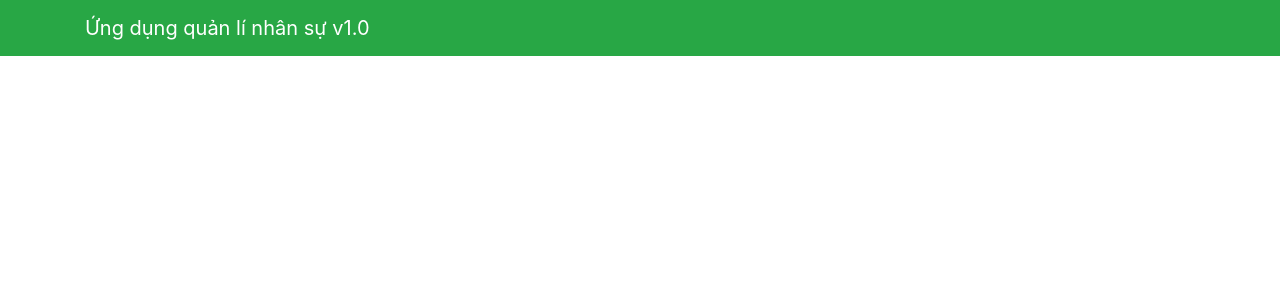
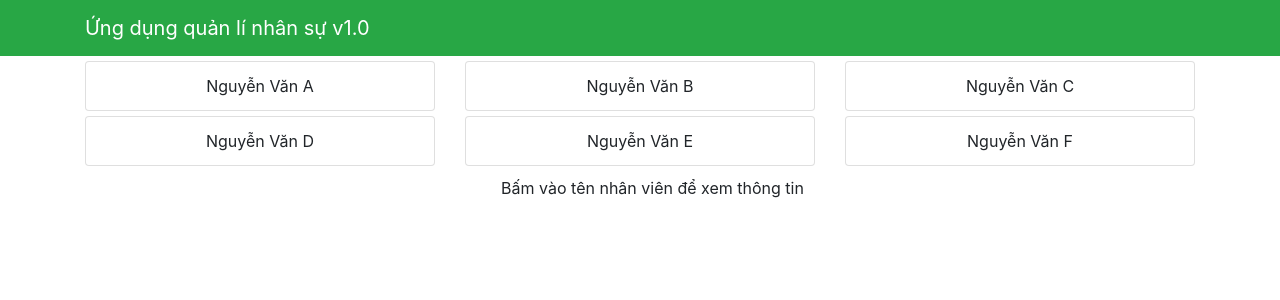
Before and after one commit to camhang190497/FUNIX-ASSIGNMENT, a React (Create React App) app: page / in a window 1280 px wide. Shown: the top 300 px of the page. Built offline with nearby package versions, Linux system fonts and the light colour scheme.

Commit message:
render staff list

```diff
--- a/src/App.js
+++ b/src/App.js
@@ -1,17 +1,31 @@
 import React, { Component } from 'react';
-import logo from './logo.svg';
 import { Navbar, NavbarBrand } from 'reactstrap';
 import './App.css';
+import { STAFFS } from './shared/staffs';
+import StaffList from './components/StaffListComponent';
 
 class App extends Component {
+  constructor(props) {
+    super(props);
+
+    this.state = {
+      staffs: STAFFS
+    };
+
+  }
   render() {
     return (
       <div className="App">
        <Navbar dark color="success">
          <div className="container">
-           <NavbarBrand href="/">Ứng  dụng  quản  lí  nhân  sự  v1.0</NavbarBrand>
+           <NavbarBrand href="/"
+           >Ứng  dụng  quản  lí  nhân  sự  v1.0
+           </NavbarBrand>
          </div>
        </Navbar>
+       <StaffList staffs={this.state.staffs}/>
+       <p style={{paddingLeft:'25px', paddingTop:'10px'}}
+       >Bấm  vào  tên  nhân  viên  để  xem  thông  tin</p>
       </div>
     )
   }
--- /dev/null
+++ b/src/components/StaffListComponent.js
@@ -0,0 +1,42 @@
+import React, { Component } from 'react';
+
+
+class StaffList extends Component {
+    constructor(props) {
+        super(props);
+
+        this.state = {
+
+        }
+    }
+    render() {
+        const key = "name";
+        const arrayUniqueByKey = [...new Map(this.props.staffs.map((item) =>
+            [item[key], item])).values()];
+        console.log(arrayUniqueByKey);
+
+        const stafflist =arrayUniqueByKey.map((staff) => {
+
+            return (
+                <div className="col-12 col-sm-6 col-md-4" key={staff.id}>
+                    <div style={{paddingTop:'5px'}}>
+                        <li className="list-group-item">
+                            {staff.name}
+                        </li>
+                    </div>
+                </div>
+            )
+        });
+
+        return(
+            <div className="container">
+                <div className="row">
+
+                   {stafflist}
+
+                </div>
+            </div>
+        );
+    }
+}
+export default StaffList;
--- /dev/null
+++ b/src/shared/staffs.jsx
@@ -0,0 +1,212 @@
+export const DEPARTMENTS =
+    [
+        {
+            id: "Dept01",
+            name: "Sale",
+            numberOfStaff: 1
+        },
+        {
+            id: "Dept02",
+            name: "HR",
+            numberOfStaff: 3
+        },
+        {
+            id: "Dept03",
+            name: "Marketing",
+            numberOfStaff: 2
+        },
+        {
+            id: "Dept04",
+            name: "IT",
+            numberOfStaff: 1
+        },
+        {
+            id: "Dept05",
+            name: "Finance",
+            numberOfStaff: 11
+        }
+    ]
+export const ROLE = {
+    NORMAL_STAFF: "Nhân viên",
+    MANAGER_STAFF: "Quản lý"
+}
+export const STAFFS =
+    [
+        {
+            id: 0,
+            name: "Nguyễn Văn A",
+            doB: "1999-01-01T08:59:00.000Z",
+            salaryScale: 1.1,
+            startDate: "2019-04-30T08:59:00.000Z",
+            department: DEPARTMENTS[0],
+            annualLeave: 1,
+            overTime: 1,
+            image: '/assets/images/alberto.png',
+        },
+        {
+            id: 1,
+            name: "Nguyễn Văn B",
+            doB: "2000-01-01T08:59:00.000Z",
+            salaryScale: 1.2,
+            startDate: "2019-04-30T08:59:00.000Z",
+            department: DEPARTMENTS[1],
+            annualLeave: 2,
+            overTime: 3,
+            image: '/assets/images/alberto.png',
+        },
+        {
+            id: 2,
+            name: "Nguyễn Văn C",
+            doB: "2001-01-01T08:59:00.000Z",
+            salaryScale: 1,
+            startDate: "2019-04-30T08:59:00.000Z",
+            department: DEPARTMENTS[3],
+            annualLeave: 4,
+            overTime: 5,
+            image: '/assets/images/alberto.png',
+        },
+        {
+            id: 3,
+            name: "Nguyễn Văn D",
+            doB: "2002-01-01T08:59:00.000Z",
+            salaryScale: 1,
+            startDate: "2019-04-30T08:59:00.000Z",
+            department: DEPARTMENTS[2],
+            annualLeave: 6,
+            overTime: 7,
+            image: '/assets/images/alberto.png',
+        },
+        {
+            id: 4,
+            name: "Nguyễn Văn E",
+            doB: "1999-01-01T08:59:00.000Z",
+            salaryScale: 1,
+            startDate: "2019-04-30T08:59:00.000Z",
+            department: DEPARTMENTS[2],
+            annualLeave: 8,
+            overTime: 1,
+            image: '/assets/images/alberto.png',
+        },
+        {
+            id: 5,
+            name: "Nguyễn Văn F",
+            doB: "2003-01-01T08:59:00.000Z",
+            salaryScale: 1,
+            startDate: "2019-04-30T08:59:00.000Z",
+            department: DEPARTMENTS[4],
+            annualLeave: 9,
+            overTime: 10,
+            image: '/assets/images/alberto.png',
+        },
+        {
+            id: 6,
+            name: "Nguyễn Văn F",
+            doB: "2003-01-01T08:59:00.000Z",
+            salaryScale: 1,
+            startDate: "2019-04-30T08:59:00.000Z",
+            department: DEPARTMENTS[4],
+            annualLeave: 9,
+            overTime: 10,
+            image: '/assets/images/alberto.png',
+        },
+        {
+            id: 7,
+            name: "Nguyễn Văn F",
+            doB: "2003-01-01T08:59:00.000Z",
+            salaryScale: 1,
+            startDate: "2019-04-30T08:59:00.000Z",
+            department: DEPARTMENTS[2],
+            annualLeave: 9,
+            overTime: 10,
+            image: '/assets/images/alberto.png',
+        },
+        {
+            id: 8,
+            name: "Nguyễn Văn F",
+            doB: "2003-01-01T08:59:00.000Z",
+            salaryScale: 1,
+            startDate: "2019-04-30T08:59:00.000Z",
+            department: DEPARTMENTS[3],
+            annualLeave: 9,
+            overTime: 10,
+            image: '/assets/images/alberto.png',
+        },
+        {
+            id: 9,
+            name: "Nguyễn Văn F",
+            doB: "2003-01-01T08:59:00.000Z",
+            salaryScale: 1,
+            startDate: "2019-04-30T08:59:00.000Z",
+            department: DEPARTMENTS[4],
+            annualLeave: 9,
+            overTime: 10,
+            image: '/assets/images/alberto.png',
+        },
+        {
+            id: 10,
+            name: "Nguyễn Văn F",
+            doB: "2003-01-01T08:59:00.000Z",
+            salaryScale: 1,
+            startDate: "2019-04-30T08:59:00.000Z",
+            department: DEPARTMENTS[4],
+            annualLeave: 9,
+            overTime: 10,
+            image: '/assets/images/alberto.png',
+        },
+        {
+            id: 11,
+            name: "Nguyễn Văn F",
+            doB: "2003-01-01T08:59:00.000Z",
+            salaryScale: 1,
+            startDate: "2019-04-30T08:59:00.000Z",
+            department: DEPARTMENTS[4],
+            annualLeave: 9,
+            overTime: 10,
+            image: '/assets/images/alberto.png',
+        },
+        {
+            id: 12,
+            name: "Nguyễn Văn F",
+            doB: "2003-01-01T08:59:00.000Z",
+            salaryScale: 1,
+            startDate: "2019-04-30T08:59:00.000Z",
+            department: DEPARTMENTS[4],
+            annualLeave: 9,
+            overTime: 10,
+            image: '/assets/images/alberto.png',
+        },
+        {
+            id: 13,
+            name: "Nguyễn Văn F",
+            doB: "2003-01-01T08:59:00.000Z",
+            salaryScale: 1,
+            startDate: "2019-04-30T08:59:00.000Z",
+            department: DEPARTMENTS[4],
+            annualLeave: 9,
+            overTime: 10,
+            image: '/assets/images/alberto.png',
+        },
+        {
+            id: 14,
+            name: "Nguyễn Văn F",
+            doB: "2003-01-01T08:59:00.000Z",
+            salaryScale: 1,
+            startDate: "2019-04-30T08:59:00.000Z",
+            department: DEPARTMENTS[4],
+            annualLeave: 9,
+            overTime: 10,
+            image: '/assets/images/alberto.png',
+        },
+        {
+            id: 15,
+            name: "Nguyễn Văn F",
+            doB: "2003-01-01T08:59:00.000Z",
+            salaryScale: 1,
+            startDate: "2019-04-30T08:59:00.000Z",
+            department: DEPARTMENTS[4],
+            annualLeave: 9,
+            overTime: 10,
+            image: '/assets/images/alberto.png',
+        },
+
+    ]
```
Also changed, not shown: 1 other file (tests, documents, lock files or other folders).
